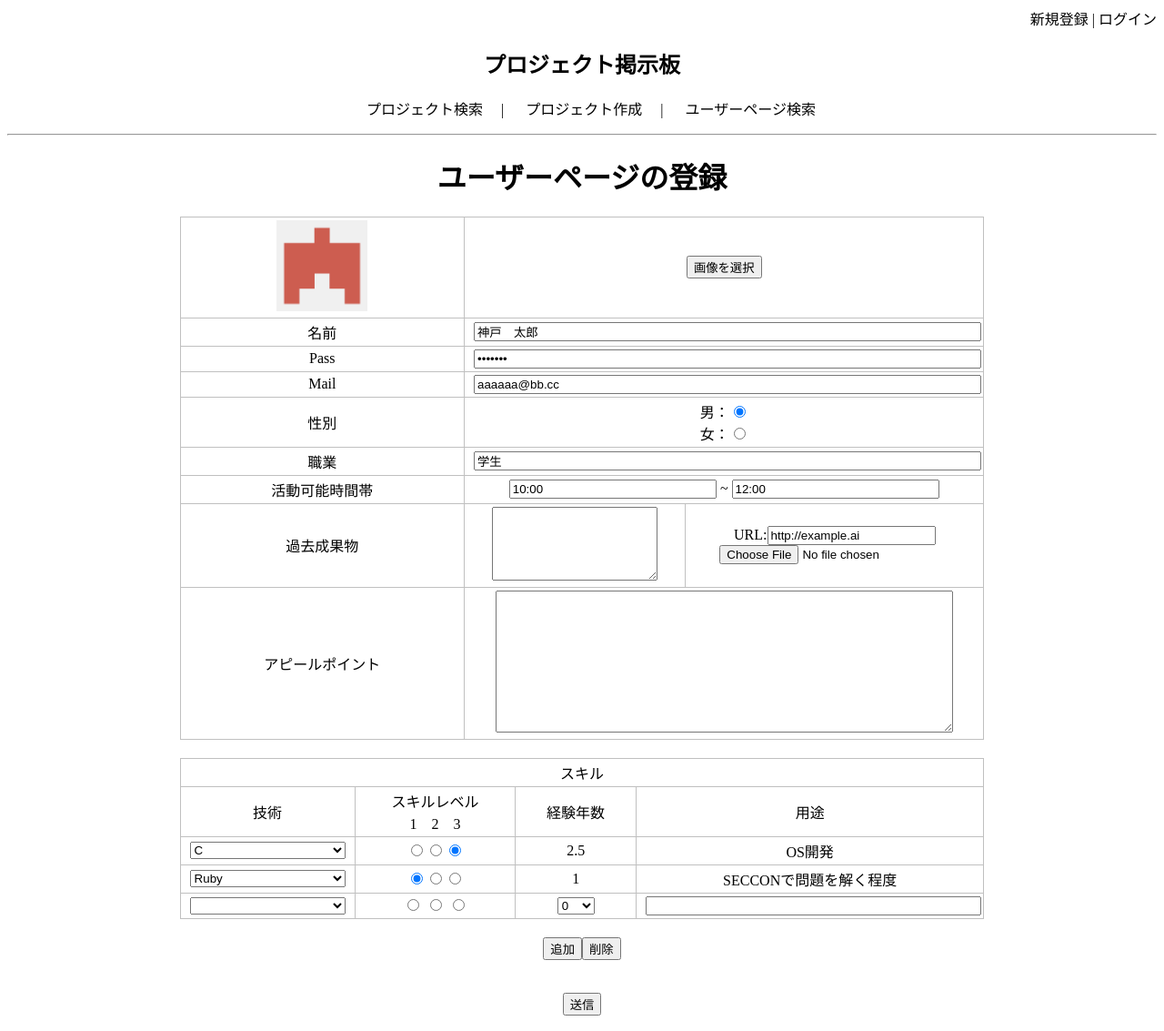
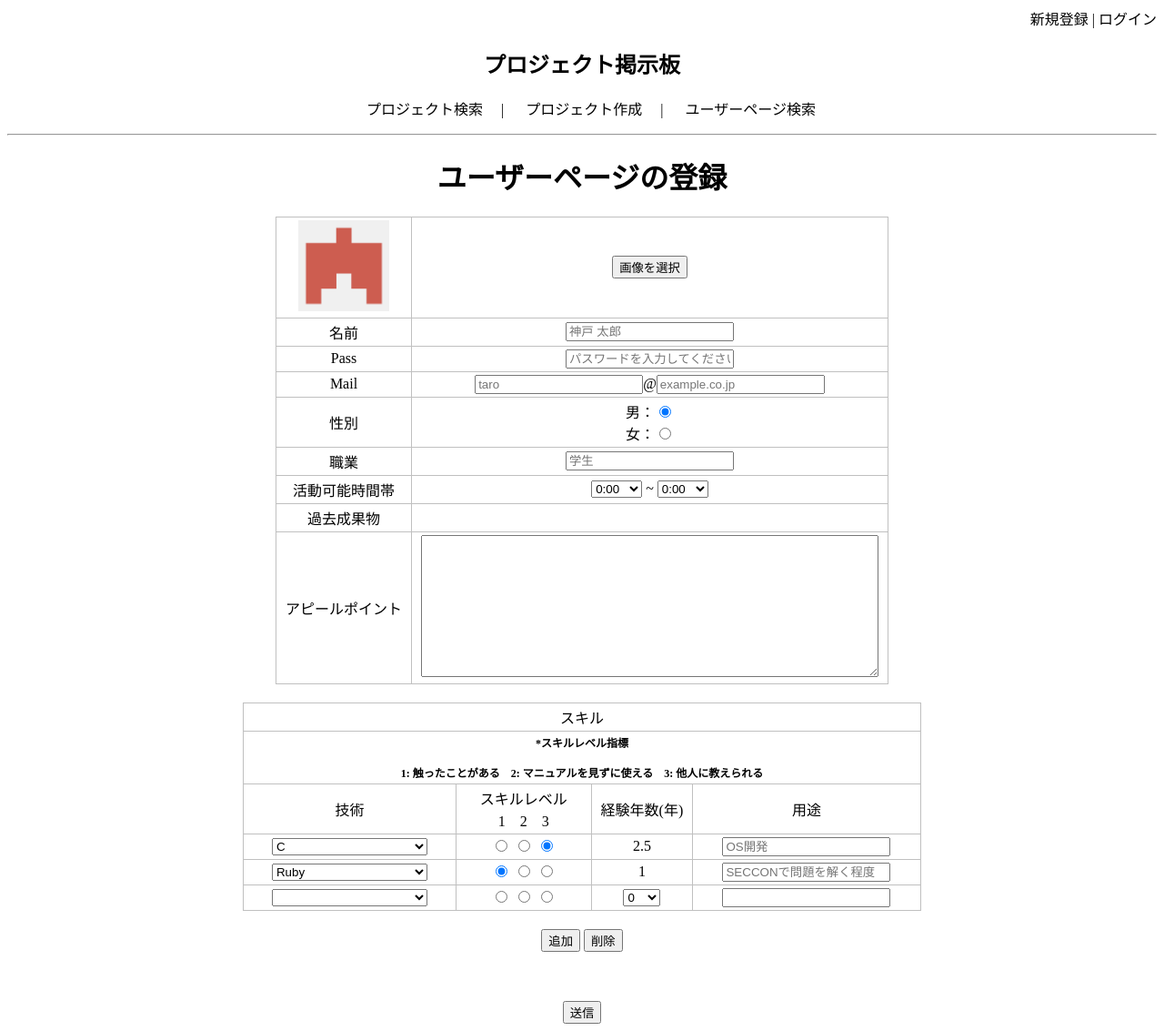
Before and after one commit to kd-team2E/Co-creation-board, a PHP site: page /signup.php in a window 1280 px wide. Shown: the whole page at 91% size. Run offline with PHP 8.4, Linux system fonts and the light colour scheme.

Commit message:
ADD user_detail & FIX ssearch_result signup user_search

```diff
--- a/signup.php
+++ b/signup.php
@@ -1,41 +1,73 @@
 <?php
     require_once __DIR__ . '/header.php';
 ?>
-
 <DOCTYPE html>
 <html>
 <head>
     <meta charset="utf-8">
-    <link rel="stylesheet" type="text/css" href="project.css">
     <title>プロフィール</title>
 </head>
 <body>
+<div class="form-group" style="text-align:center;">
 
 <h1>ユーザーページの登録</h1>
-<table border width="70%">
-    <tr><td style="width:30%"><img src="./profile_image.png" width="100" height=100"></td><td width="30%" colspan="2"><input type="submit" value="画像を選択"></td></tr>
-    <tr><td style="width:30%">名前</td><td colspan="2"><input type="text" style='width:100%' value="神戸　太郎" required></td></tr>
-    <tr><td style="width:30%">Pass</td><td colspan="2"><input type="password" style='width:100%' value="dolagon" required></td></tr>
-    <tr><td style="width:30%">Mail</td><td colspan="2"><input type="email" style='width:100%' value="aaaaaa@bb.cc" required></td></tr>
-    <tr><td style="width:30%">性別</td><td colspan="2">
+<form class="form-horizontal">
+<table>
+    <tr><td><img src="./profile_image.png" width="100" height=100"></td><td colspan="2"><button type="button" class="btn btn-default">画像を選択</button></td></tr>
+    <tr><td>名前</td><td colspan="2"><input type="text" class="form-control" placeholder="神戸 太郎" required></td></tr>
+    <tr><td>Pass</td><td colspan="2"><input type="password" class="form-control"  placeholder="パスワードを入力してください" required></td></tr>
+    <tr><td>Mail</td><td colspan="2"><input type="text" class="form" placeholder="taro" required>@<input type="text" class="form" placeholder="example.co.jp" required></td></tr>
+    <tr><td>性別</td><td colspan="2">
         男：<input type="radio" name="gender" value="男" required checked><br>
         女：<input type="radio" name="gender" value="女" required></td></tr>
-    <tr><td style="width:30%">職業</td><td colspan="2"><input type="text" style='width:100%' value="学生" required></td></tr>
-    <tr><td style="width:30%">活動可能時間帯</td><td colspan="2"><input type="text" style='width:40%' value="10:00" required> ~ <input type="text" style='width:40%' value="12:00" required></td></tr>
-    <tr><td style="width:30%">過去成果物</td>
-        <td><textarea rows="5"></textarea>
-        </td><td>
-        URL:<input type='text' value="http://example.ai"><br>
-        <input type='file' name='file'></td></tr>
-    <tr><td style="width:30%">アピールポイント</td><td colspan="2"><textarea rows="10" cols="60"></textarea></td></tr>
+    <tr><td>職業</td><td colspan="2"><input type="text" class="form-control" placeholder="学生" required></td></tr>
+    <tr><td>活動可能時間帯</td><td colspan="2">
+    <select>
+    <?php
+        for ( $i = 0 ; $i <= 24 ; $i++ ) {
+            echo "<option value='start_time'>" . $i . ":00";
+        }
+    ?>
+    </select>
+    ~
+    <select>
+    <?php
+        for ( $i = 0 ; $i <= 24 ; $i++ ) {
+            echo "<option value='start_time'>" . $i . ":00";
+        }
+    ?>
+    </select>
+    </td></tr>
+    <tr><td>過去成果物</td>
+
+        <!--
+        <td>
+        <div class="input-group">
+            <span class="input-group-btn">
+                <button type="button" class="btn btn-default dropdown-toggle" data-toggle="dropdown" aria-expanded="false">
+                    ボタン
+                    <span class="caret"></span>
+                </button>
+                <ul class="dropdown-menu" role="menu">
+                    <li><a href="#">aaa</a></li>
+                    <li><a href="#">bbb</a></li>
+                    <li><a href="#">ccc</a></li>
+                </ul>
+            </span>
+            <input type="text" class="form-control" placeholder="テキスト入力欄">
+        </div>
+        </td>
+        -->
+    <tr><td>アピールポイント</td><td colspan="2"><textarea rows="10" cols="60"></textarea></td></tr>
 </table>
 
-<table border width="70%">
-    <tr><td colspan="5">スキル</td></tr>
-    <tr><td>技術</td><td>スキルレベル<br>1　2　3</td><td>経験年数</td><td>用途</td></tr>
-    <tr><td>
+<table>
+    <tr><td colspan="4">スキル</td></tr>
+    <tr><td colspan="4" style="font-size: 12px"><b>*スキルレベル指標<br><br>1: 触ったことがある　2: マニュアルを見ずに使える　3: 他人に教えられる</b></td></tr>
+    <tr><td>技術</td><td>スキルレベル<br>1　2　3</td><td>経験年数(年)</td><td>用途</td></tr>
 
     <!-- ここから -->
+    <tr><td>
         <select name='skill'>
             <option value=''>
             <optgroup label='プログラマ'>
@@ -61,10 +93,18 @@
             <optgroup label='その他'>
                 <option value='game'>その他
             </optgroup>
+        </select>
+        </td>
+        <td>
+            <input type="radio" name="aaaa" value="1">
+            <input type="radio" name="aaaa" value="2">
+            <input type="radio" name="aaaa" value="3" checked>
+        </td>
+        <td>2.5</td>
+        <td><input type="text" class="form-control" placeholder="OS開発"></td>
+    </tr>
 
-    </td><td><input type="radio" name="aaaa" value="1"><input type="radio" name="aaaa" value="2"><input type="radio" name="aaaa" value="3" checked></td><td>2.5</td><td>OS開発</td></tr>
     <tr><td>
-
         <select name='skill'>
             <option value=''>
             <optgroup label='プログラマ'>
@@ -90,10 +130,17 @@
             <optgroup label='その他'>
                 <option value='game'>その他
             </optgroup>
+        </select>
+        </td>
+        <td>
+            <input type="radio" name="bbbb" value="1" checked>
+            <input type="radio" name="bbbb" value="2">
+            <input type="radio" name="bbbb" value="3">
+        </td>
+        <td>1</td><td><input type="text" class="form-control" placeholder="SECCONで問題を解く程度"></td>
+    </tr>
 
-    </td><td><input type="radio" name="bbbb" value="1" checked><input type="radio" name="bbbb" value="2"><input type="radio" name="bbbb" value="3"></td><td>1</td><td>SECCONで問題を解く程度</td></tr>
-    <tr><td width='20%'>
-
+    <tr><td>
     <select name='skill'>
             <option value='' selected>
         <optgroup label='プログラマ'>
@@ -119,10 +166,9 @@
         <optgroup label='その他'>
             <option value='game'>その他
         </optgroup>
+    </select>
     <!-- ここまでひどすぎ -->
-
-
-    </select></td>
+    </td>
 
     <td width='20%'>
         <input type='radio' name='aaaa' value='1'>
@@ -138,13 +184,18 @@
     ?>
 
     </select></td>
-    <td><input type='text' style='width:100%'></td>
+    <td><input type='text' class="form-control"></td>
     </tr>
 </table>
 
-<input type="button" value="追加"><input type="button" value="削除"><br>
+</form>
 
-<br><br><input type="button" onclick="location.href='signup_success.php'" value="送信">
+<div class="btn-group" role="group">
+    <button type="button" class="btn btn-default">追加</button>
+    <button type="button" class="btn btn-default">削除</button>
+</div>
+
+<br><br><br><button type="button" onclick="location.href='signup_success.php'" class="btn btn-success">送信</button>
 
 </body>
 </html>
```
Also changed, not shown: search_result.php (+30 -21 lines), user_detail.php (added, +58 -0 lines), user_search.php (+5 -5 lines). Lines whose indentation alone changed are shown as unchanged.
